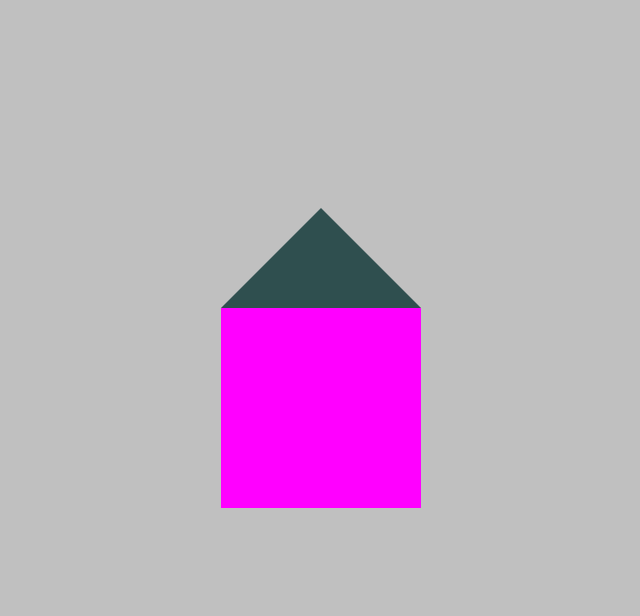
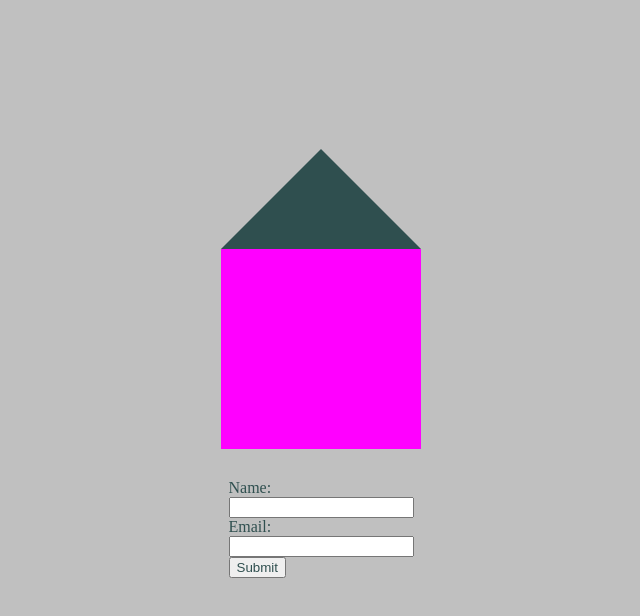
Before and after one commit to katyafuen/css-art-project, a plain HTML site: page index.html in a window 1280 px wide. Shown: the whole page, without its empty margins (319-959 px from the left). Drawn offline with Linux system fonts and the light colour scheme.

Commit message:
added a form and a thank you page

```diff
--- a/index.html
+++ b/index.html
@@ -5,6 +5,12 @@
     <meta name="viewport" content="width=device-width, initial-scale=1.0" />
     <link rel="stylesheet" href="style.css" />
     <title>Document</title>
+    <style>
+      body {
+        padding: 20px;
+        background-color: silver;
+      }
+    </style>
   </head>
   <body>
     <div class="house">
@@ -12,5 +18,12 @@
         <div class="arrow-up"></div>
       </div>
     </div>
+    <form action="submitted.html" class="form" style="color: darkslategrey">
+      <label for="fname">Name:</label><br />
+      <input type="fname" id="name" name="fname" /><br />
+      <label for="email">Email:</label><br />
+      <input type="email" id="email" name="fname" /><br />
+      <input type="submit" style="color: darkslategrey" value="Submit" />
+    </form>
   </body>
 </html>
--- a/style.css
+++ b/style.css
@@ -1,5 +1,4 @@
 body {
-  background-color: silver;
   display: flex;
   justify-content: center;
   align-items: center;
@@ -12,6 +11,7 @@ body {
   height: 200px;
   width: 200px;
   position: relative;
+  z-index: 1;
 }
 
 .arrow-up {
@@ -26,4 +26,13 @@ body {
   left: 0;
   right: 0;
   margin: auto;
+  z-index: 1;
 }
+
+.form {
+  margin: 30px;
+}
+
+.thank-you-block {
+  text-align: center;
+}
```
Also changed, not shown: submitted.html (added, +15 -0 lines).
